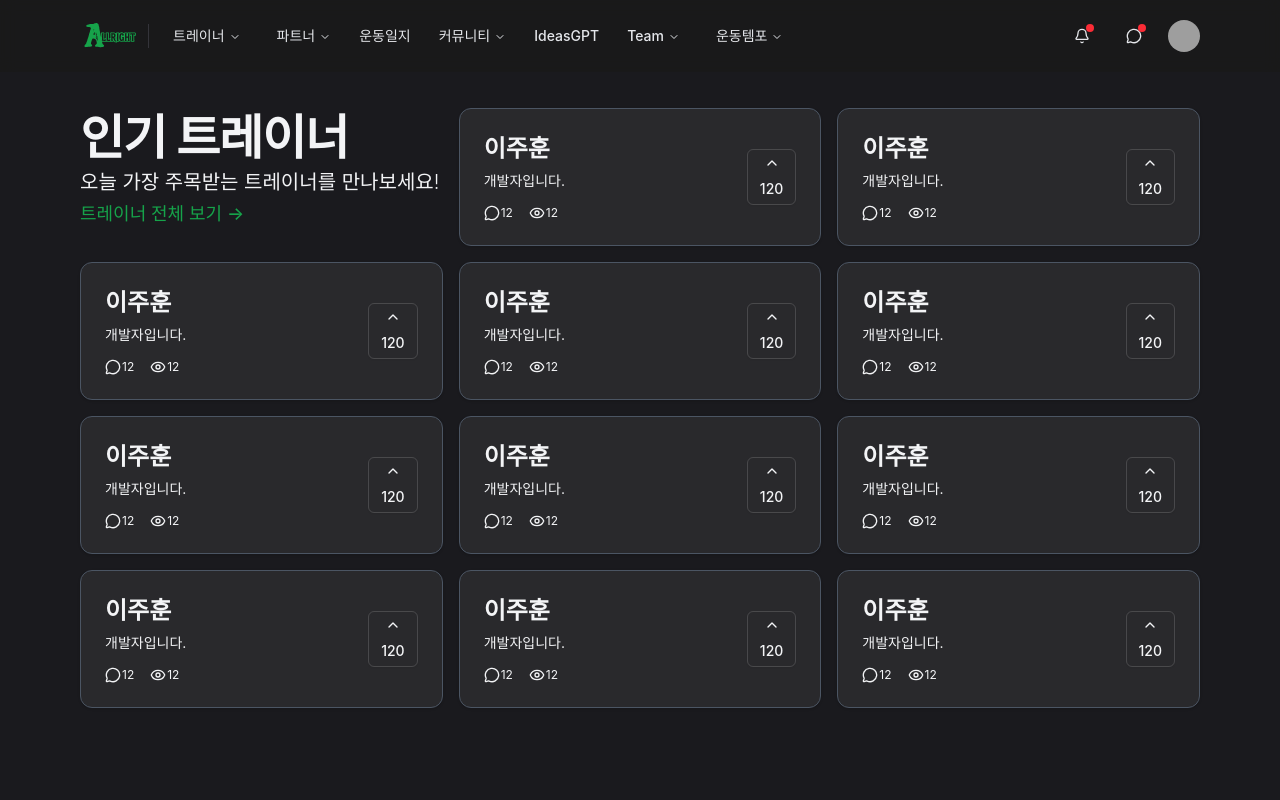
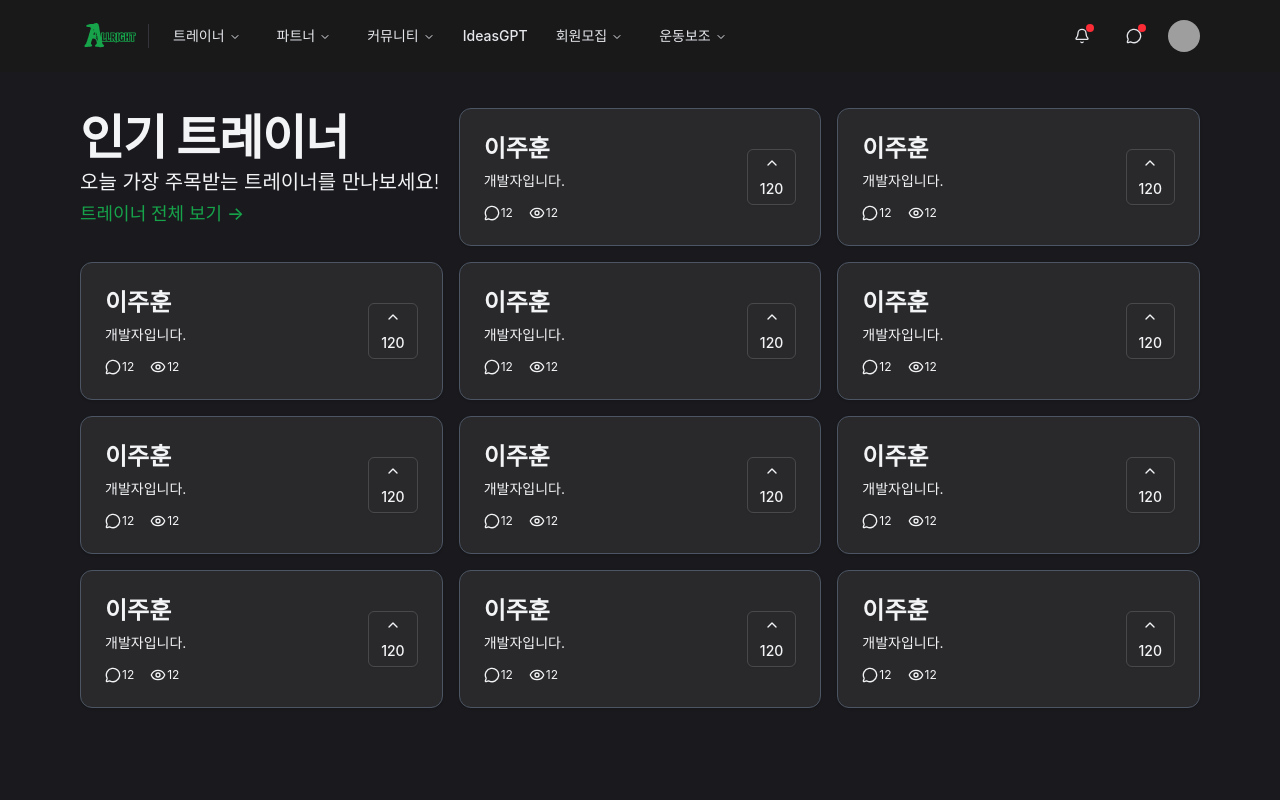
Before and after one commit to whdjh/YepBuddy, a Next.js app in the folder allright_web/: page / in a window 1280 px wide. Shown: the top 800 px of the page. Built offline with nearby package versions, Linux system fonts and the light colour scheme; grey boxes are pictures that could not be loaded; a web font is replaced by a local one.

Commit message:
chore: gnb 수정

```diff
--- a/allright_web/src/components/common/Gnb.tsx
+++ b/allright_web/src/components/common/Gnb.tsx
@@ -51,7 +51,7 @@ const menus: Menu[] = [
     href: "/trainer",
     highlightLast: true,
     items: [
-      { name: "인기 트레이너", description: "추천수가 많은 트레이너 보기", href: "/trainer/leaderboards" },
+      { name: "인기 트레이너", description: "추천수가 많은 트레이너 보기", href: "/trainer" },
       { name: "카테고리별", description: "지역별로 트레이너 찾기", href: "/trainer/categories" },
       { name: "트레이너 검색", description: "이름으로 원하는 트레이너 찾기", href: "/trainer/search" },
       { name: "트레이너 등록", description: "내 프로필을 트레이너로 등록하기", href: "/trainer/submit" },
@@ -71,10 +71,6 @@ const menus: Menu[] = [
     ],
   },
   {
-    name: "운동일지",
-    href: "/dairy",
-  },
-  {
     name: "커뮤니티",
     href: "/community",
     highlightLast: true,
@@ -89,21 +85,22 @@ const menus: Menu[] = [
     href: "/ideas",
   },
   {
-    name: "Team",
+    name: "회원모집",
     href: "/teams",
     highlightLast: false,
     items: [
-      { name: "PC 버전", description: "세밀한 템포 조절이 가능한 버전", href: "/tempoauto" },
-      { name: "모바일 버전", description: "간단한 카운팅 전용 버전", href: "/tempomanual" },
+      { name: "모집공고", description: "등록된 회원모집공고 목록 보기", href: "/teams" },
+      { name: "글쓰기", description: "피티모집 글 쓰기", href: "/teams/applications" },
     ],
   },
   {
-    name: "운동템포",
+    name: "운동보조",
     href: "/tempoauto",
-    highlightLast: false,
+    highlightLast: true,
     items: [
       { name: "PC 버전", description: "세밀한 템포 조절이 가능한 버전", href: "/tempoauto" },
       { name: "모바일 버전", description: "간단한 카운팅 전용 버전", href: "/tempomanual" },
+      { name: "운동일지", description: "캘린더형식으로 운동일지 기록", href: "/dairy"},
     ],
   },
 ];
@@ -250,12 +247,9 @@ export default function Gnb({
           </div>
         ) : (
           <div className="flex items-center gap-4">
-            {/* 모바일/PC 공통: Login */}
             <Button asChild variant="secondary">
               <Link href="/login">Login</Link>
             </Button>
-
-            {/* PC에서만 Join 보이기 */}
             <Button asChild>
               <Link href="/signup">Join</Link>
             </Button>
```
